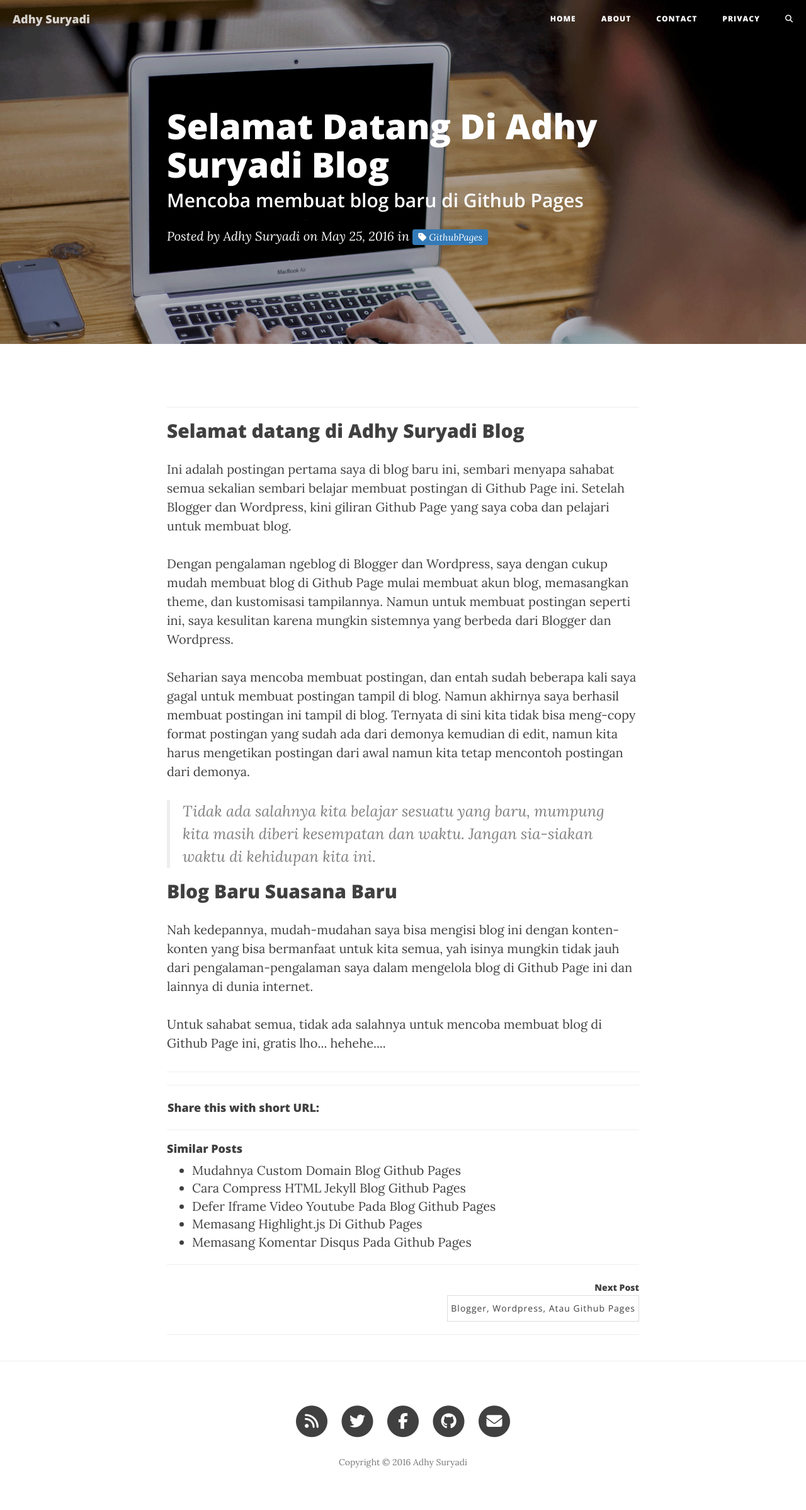
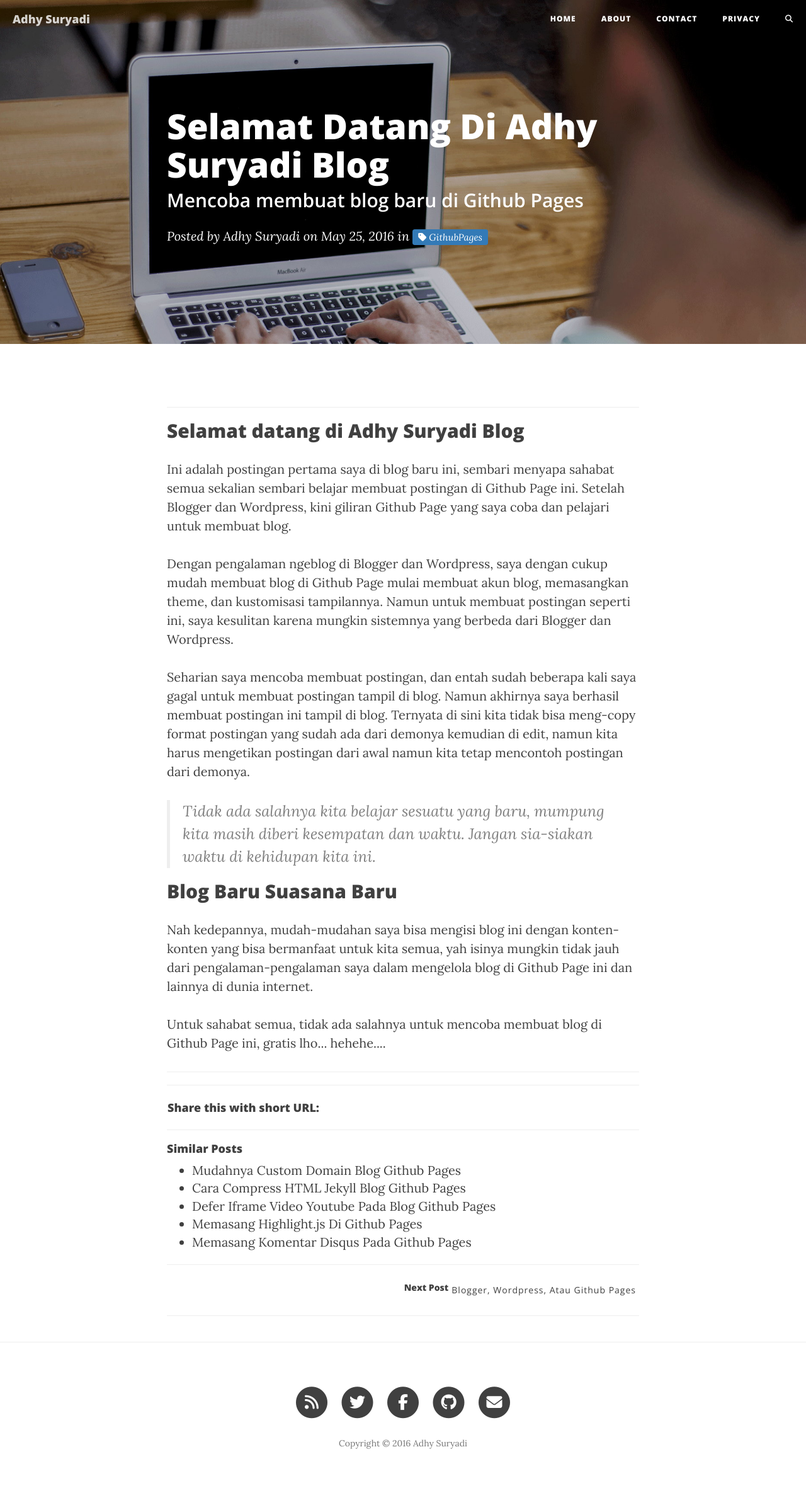
Before and after one commit to KompiAjaib/kompiajaib.github.io, a Jekyll site: the page built from _posts/2016-05-25-selamat-datang.markdown, in a window 1280 px wide. Shown: the whole page at 63% size. Built offline with Jekyll 4.4.1, drawn with Linux system fonts in a browser that asks for light colours; nearby versions of some CDN libraries; comment, search, counter and statistics services are not loaded; after the commit the page ends 2367 px from its top, so only the background shows below that.

Commit message:
Update clean-blog.css

```diff
--- a/css/clean-blog.css
+++ b/css/clean-blog.css
@@ -403,6 +403,7 @@ form .row:first-child .floating-label-form-group {
   padding: 10px 5px;
   background-color: white;
   border-radius: 0;
+  border: none;
 }
 @media only screen and (min-width: 768px) {
   .pager li > a,
@@ -416,6 +417,12 @@ form .row:first-child .floating-label-form-group {
   color: white;
   background-color: #0085a1;
   border: 1px solid #0085a1;
+}
+.pager.post li > a:hover,
+.pager.post li > a:focus {
+  color: #0085a1;
+  background-color: #fff;
+  border: none;
 }
 .pager .disabled > a,
 .pager .disabled > a:hover,
```
